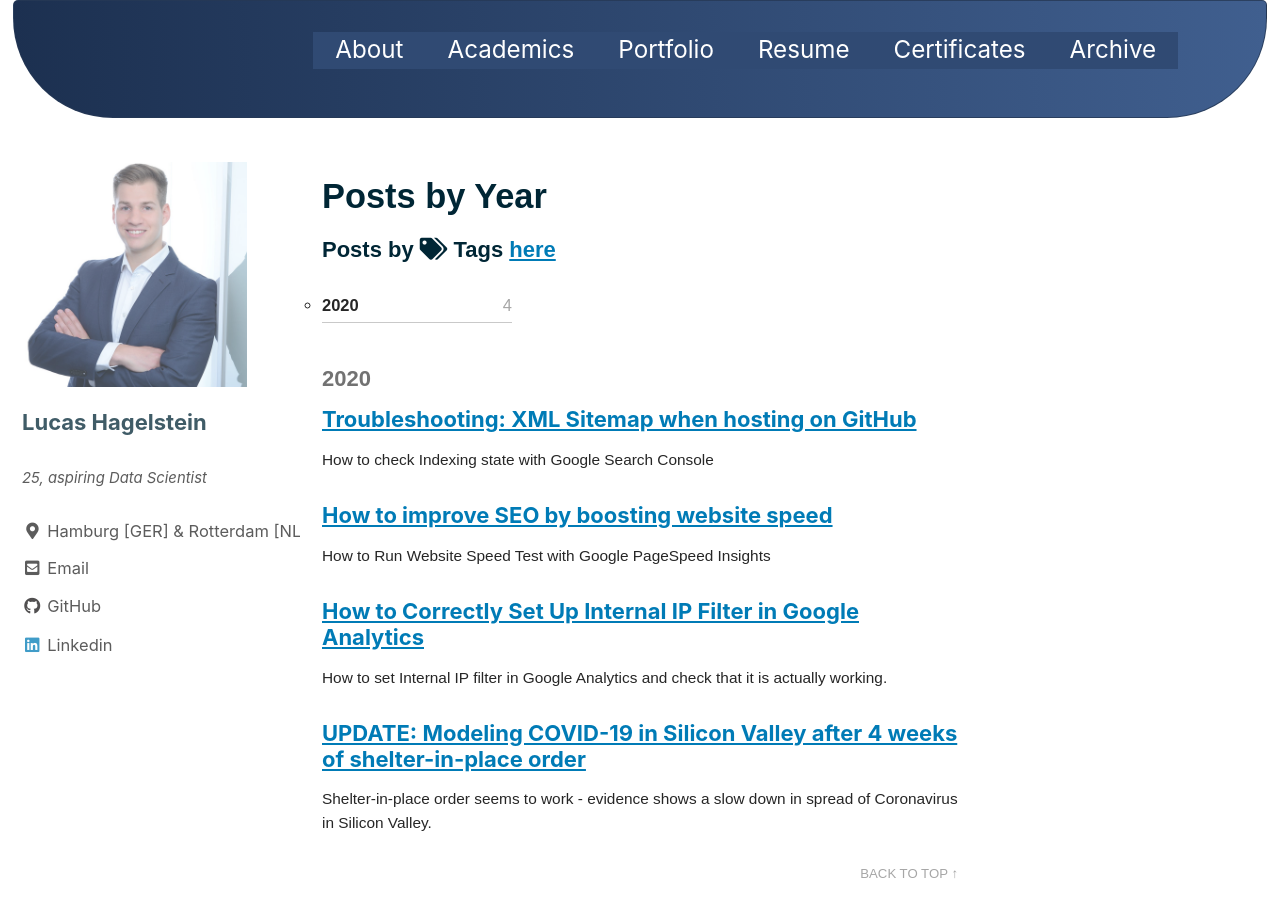
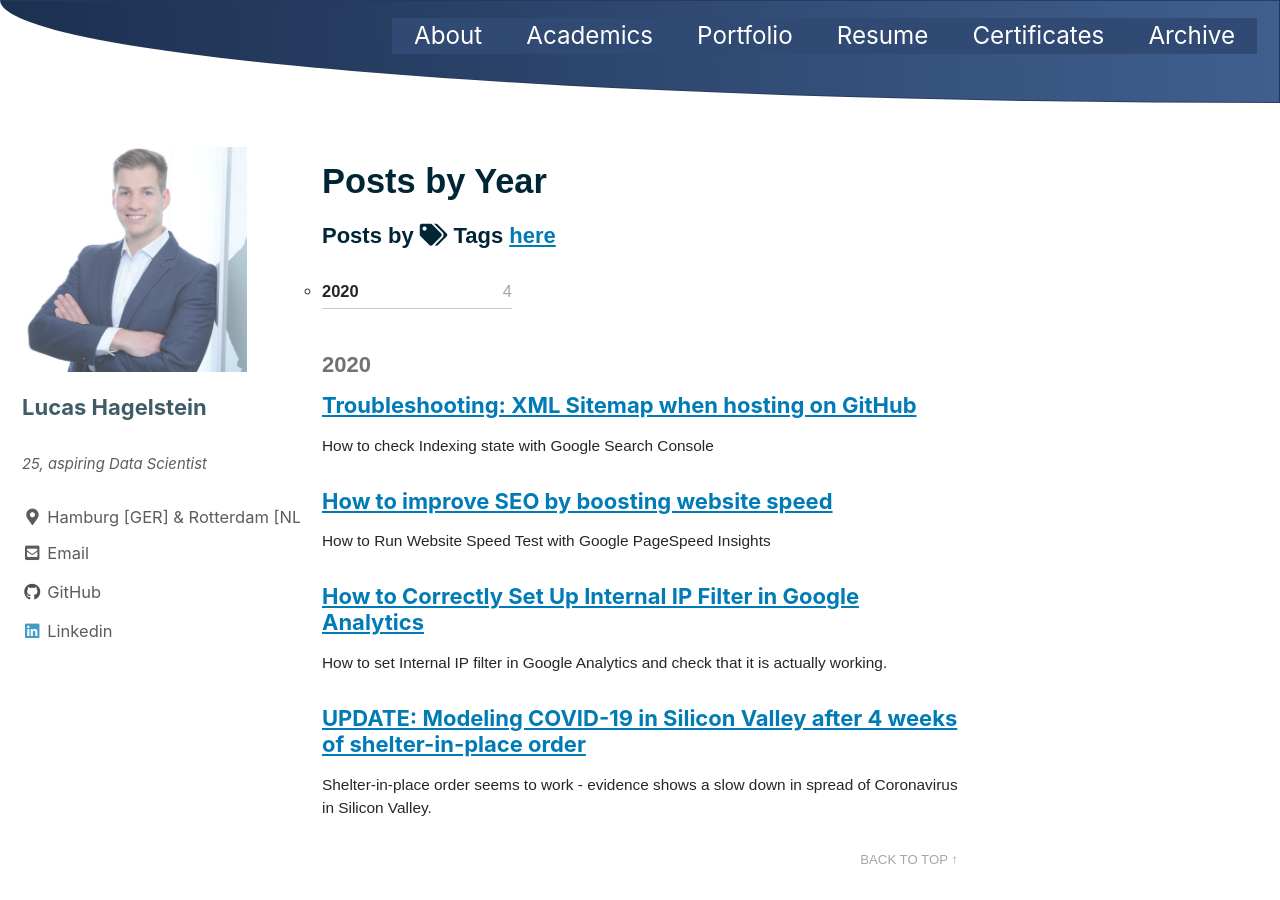
Before and after one commit to LHAGELS/LHAGELS.github.io, a Jekyll site: the page built from _pages/year-archive.md, in a window 1280 px wide and 900 px high. Built offline with Jekyll 4.4.1, drawn with Linux system fonts in a browser that asks for light colours; cached includes are drawn as plain includes; nearby versions of some CDN libraries.

Commit message:
new github

```diff
--- a/_sass/minimal-mistakes/_masthead.scss
+++ b/_sass/minimal-mistakes/_masthead.scss
@@ -12,10 +12,10 @@
 
   &__inner-wrap {
     @include clearfix;
-    margin-left: 1%;
-    margin-right: 1%;
+    margin-left: 0%;
+    margin-right: 0%;
     margin-bottom: 1em;
-    padding: 1.25em 4em 2em 4em;
+    padding: 0.6em 1em 2em 0em;
     max-width: 100%;
     display: -webkit-box;
     display: -ms-flexbox;
@@ -25,8 +25,8 @@
     justify-content: space-between;
     font-family: $sans-serif-narrow;
     background-image: linear-gradient(268deg, #405f8f, #1c3050);
-    border: 0.5px solid rgba(38, 57, 85, 0.8);
-    border-radius: 5px 5px 100px 100px;
+    border: 0.1px solid rgba(38, 57, 85, 0.8);
+    border-radius: 0px 0px 0px 100%;
 
     @include breakpoint($x-large) {
       max-width: $max-width;
```
